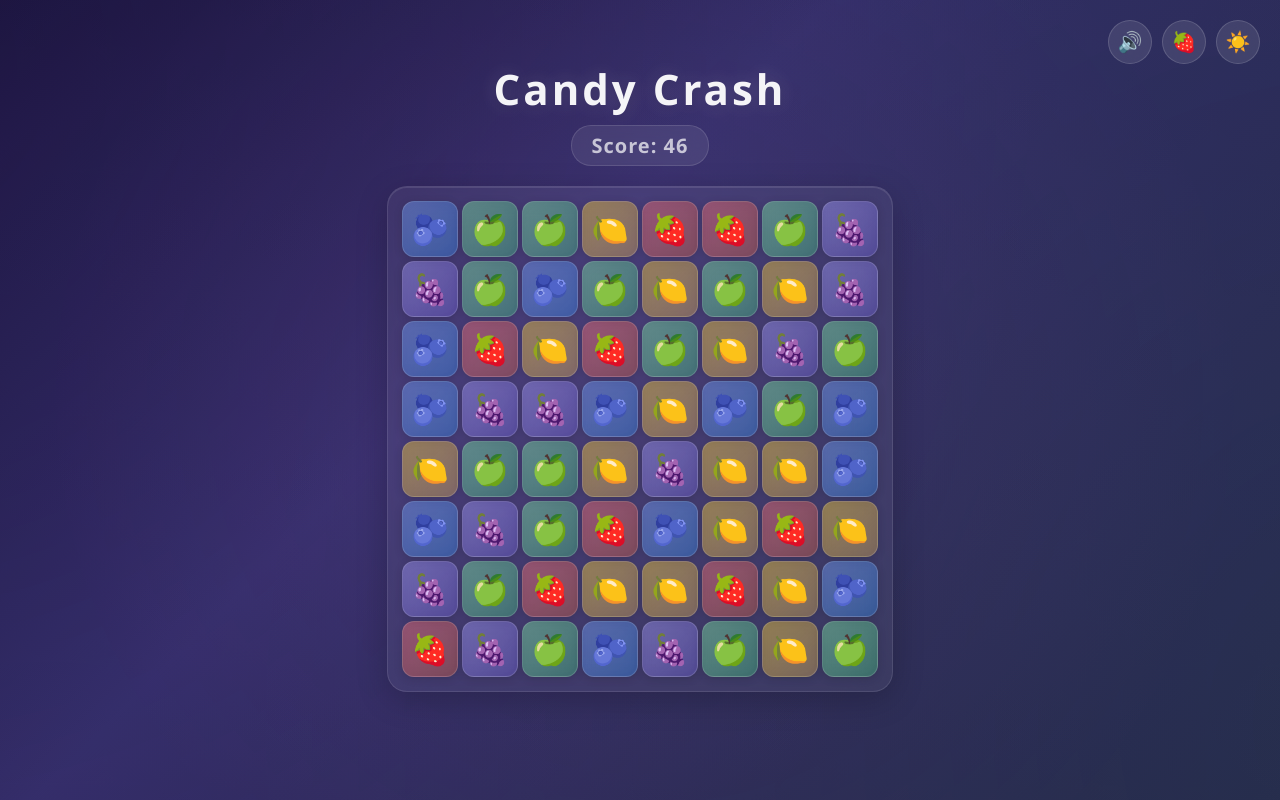
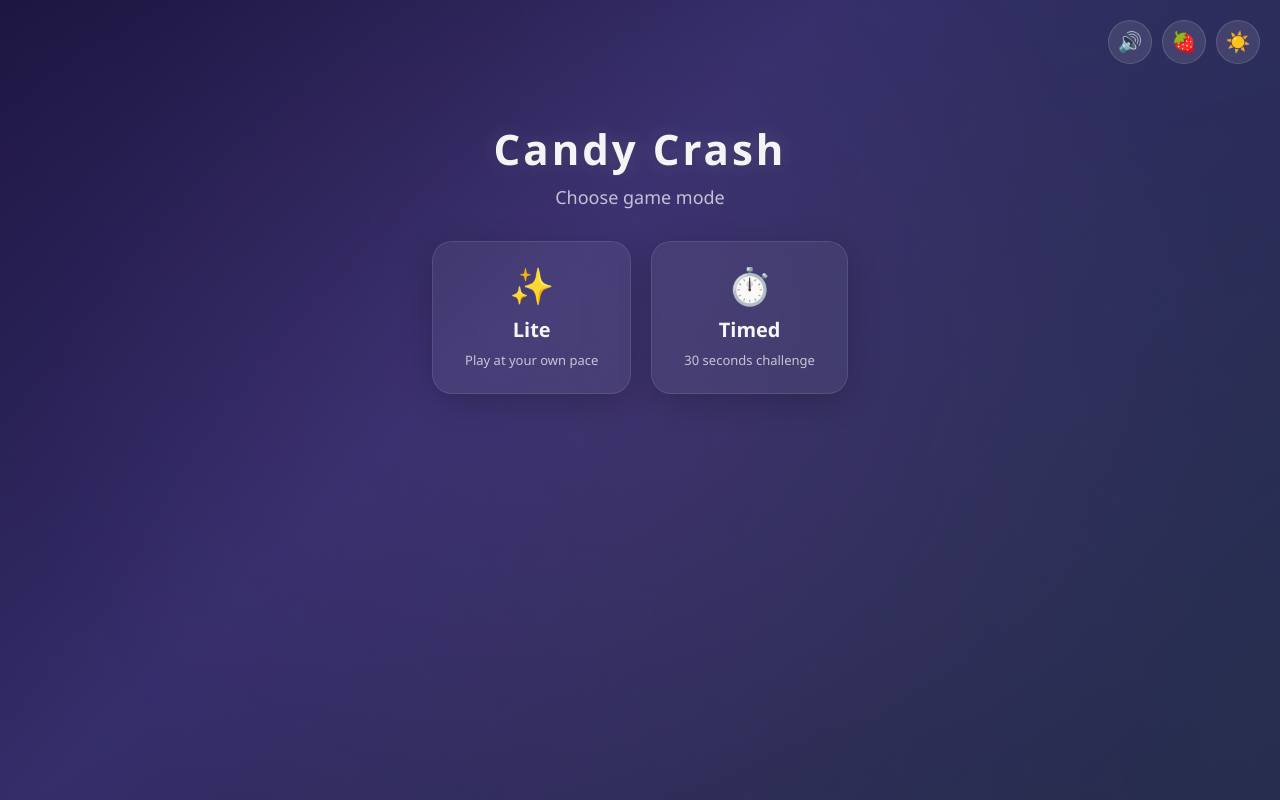
Before and after one commit to echnaya-p/candy-crash, a React (Create React App) app: page / in a window 1280 px wide. Built offline with nearby package versions, Linux system fonts and the light colour scheme.

Commit message:
Add timed/lite game modes with countdown, game over screen, and restart
Co-Authored-By: Claude Opus 4.6 (1M context) <noreply@anthropic.com>

```diff
--- a/src/App.css
+++ b/src/App.css
@@ -172,3 +172,61 @@ body::before {
         transform: translateY(0);
     }
 }
+
+.mode-select {
+    display: flex;
+    flex-direction: column;
+    align-items: center;
+    padding-top: 120px;
+}
+
+.mode-subtitle {
+    font-family: 'Segoe UI', sans-serif;
+    font-size: 18px;
+    color: var(--text-secondary);
+    margin-bottom: 32px;
+}
+
+.mode-buttons {
+    display: flex;
+    gap: 20px;
+}
+
+.mode-btn {
+    display: flex;
+    flex-direction: column;
+    align-items: center;
+    gap: 8px;
+    padding: 24px 32px;
+    background: var(--glass-bg);
+    backdrop-filter: blur(20px);
+    border-radius: 20px;
+    border: 1px solid var(--glass-border);
+    box-shadow: 0 8px 32px rgba(0, 0, 0, 0.2);
+    cursor: pointer;
+    transition: transform 0.2s ease, box-shadow 0.2s ease, border-color 0.2s ease;
+    min-width: 160px;
+}
+
+.mode-btn:hover {
+    transform: translateY(-4px);
+    box-shadow: 0 12px 40px rgba(0, 0, 0, 0.3);
+    border-color: var(--glass-border-hover);
+}
+
+.mode-icon {
+    font-size: 36px;
+}
+
+.mode-name {
+    font-family: 'Segoe UI', sans-serif;
+    font-size: 20px;
+    font-weight: 700;
+    color: var(--text-color);
+}
+
+.mode-desc {
+    font-family: 'Segoe UI', sans-serif;
+    font-size: 13px;
+    color: var(--text-secondary);
+}
--- a/src/App.js
+++ b/src/App.js
@@ -8,6 +8,7 @@ function App() {
   const [isMuted, setIsMuted] = useState(false);
   const [iconPack, setIconPack] = useState('berries');
   const [showIconMenu, setShowIconMenu] = useState(false);
+  const [gameMode, setGameMode] = useState(null);
   const menuRef = useRef(null);
 
   useEffect(() => {
@@ -27,6 +28,55 @@ function App() {
   const toggleTheme = () => {
     setTheme(prev => prev === 'dark' ? 'light' : 'dark');
   };
+
+  if (!gameMode) {
+    return (
+      <div className="App">
+        <div className="top-controls">
+          <button className="control-btn" onClick={() => setIsMuted(!isMuted)}>
+            {isMuted ? '🔇' : '🔊'}
+          </button>
+          <div className="icon-picker" ref={menuRef}>
+            <button className="control-btn" onClick={() => setShowIconMenu(!showIconMenu)}>
+              {ICON_PACKS[iconPack].label}
+            </button>
+            {showIconMenu && (
+              <div className="icon-menu">
+                {Object.entries(ICON_PACKS).map(([key, pack]) => (
+                  <button
+                    key={key}
+                    className={`icon-option${iconPack === key ? ' active' : ''}`}
+                    onClick={() => { setIconPack(key); setShowIconMenu(false); }}
+                  >
+                    {pack.label}
+                  </button>
+                ))}
+              </div>
+            )}
+          </div>
+          <button className="control-btn" onClick={toggleTheme}>
+            {theme === 'dark' ? '☀️' : '🌙'}
+          </button>
+        </div>
+        <div className="mode-select">
+          <div className="board-title">Candy Crash</div>
+          <div className="mode-subtitle">Choose game mode</div>
+          <div className="mode-buttons">
+            <button className="mode-btn" onClick={() => setGameMode('lite')}>
+              <span className="mode-icon">✨</span>
+              <span className="mode-name">Lite</span>
+              <span className="mode-desc">Play at your own pace</span>
+            </button>
+            <button className="mode-btn" onClick={() => setGameMode('timed')}>
+              <span className="mode-icon">⏱️</span>
+              <span className="mode-name">Timed</span>
+              <span className="mode-desc">30 seconds challenge</span>
+            </button>
+          </div>
+        </div>
+      </div>
+    );
+  }
 
   return (
     <div className="App">
@@ -56,7 +106,12 @@ function App() {
           {theme === 'dark' ? '☀️' : '🌙'}
         </button>
       </div>
-      <Board isMuted={isMuted} iconPack={iconPack}/>
+      <Board
+        isMuted={isMuted}
+        iconPack={iconPack}
+        gameMode={gameMode}
+        onExit={() => setGameMode(null)}
+      />
     </div>
   );
 }
--- a/src/Board/Board.css
+++ b/src/Board/Board.css
@@ -16,19 +16,53 @@
     transition: color 0.4s ease;
 }
 
+.board-info {
+    display: flex;
+    gap: 12px;
+    align-items: center;
+    margin-bottom: 20px;
+}
+
 .board-score {
     font-family: 'Segoe UI', sans-serif;
     font-size: 20px;
     font-weight: 600;
     color: var(--text-secondary);
     letter-spacing: 1px;
-    margin-bottom: 20px;
     padding: 6px 20px;
     background: var(--score-bg);
     border-radius: 20px;
     border: 1px solid var(--score-border);
     backdrop-filter: blur(10px);
     transition: background 0.4s ease, color 0.4s ease, border-color 0.4s ease;
+}
+
+.board-timer {
+    font-family: 'Segoe UI', sans-serif;
+    font-size: 20px;
+    font-weight: 700;
+    color: var(--text-secondary);
+    padding: 6px 16px;
+    background: var(--score-bg);
+    border-radius: 20px;
+    border: 1px solid var(--score-border);
+    backdrop-filter: blur(10px);
+    transition: color 0.3s ease, border-color 0.3s ease;
+}
+
+.board-timer.warning {
+    color: #ff6b6b;
+    border-color: rgba(255, 107, 107, 0.4);
+    animation: timer-pulse 1s ease-in-out infinite;
+}
+
+@keyframes timer-pulse {
+    0%, 100% { transform: scale(1); }
+    50% { transform: scale(1.05); }
+}
+
+.board-grid-container {
+    position: relative;
 }
 
 .board-grid {
@@ -124,3 +158,81 @@
         opacity: 0;
     }
 }
+
+.board-grid.disabled {
+    pointer-events: none;
+}
+
+.game-over-overlay {
+    position: absolute;
+    inset: 0;
+    display: flex;
+    flex-direction: column;
+    align-items: center;
+    justify-content: center;
+    gap: 12px;
+    background: rgba(0, 0, 0, 0.6);
+    backdrop-filter: blur(8px);
+    border-radius: 20px;
+    z-index: 10;
+    animation: menu-appear 0.3s ease-out;
+}
+
+.game-over-title {
+    font-family: 'Segoe UI', sans-serif;
+    font-size: 32px;
+    font-weight: 800;
+    color: #fff;
+    text-shadow: 0 0 20px rgba(255, 255, 255, 0.3);
+}
+
+.game-over-score {
+    font-family: 'Segoe UI', sans-serif;
+    font-size: 22px;
+    font-weight: 600;
+    color: rgba(255, 255, 255, 0.8);
+}
+
+.game-over-buttons {
+    display: flex;
+    gap: 12px;
+    margin-top: 8px;
+}
+
+.game-over-btn {
+    font-family: 'Segoe UI', sans-serif;
+    font-size: 16px;
+    font-weight: 600;
+    padding: 10px 24px;
+    border-radius: 14px;
+    border: 1px solid rgba(255, 255, 255, 0.2);
+    background: rgba(255, 255, 255, 0.15);
+    backdrop-filter: blur(10px);
+    color: #fff;
+    cursor: pointer;
+    transition: background 0.2s ease, transform 0.15s ease;
+}
+
+.game-over-btn:hover {
+    background: rgba(255, 255, 255, 0.25);
+    transform: scale(1.05);
+}
+
+.game-over-btn.secondary {
+    background: rgba(255, 255, 255, 0.08);
+}
+
+.game-over-btn.secondary:hover {
+    background: rgba(255, 255, 255, 0.15);
+}
+
+@keyframes menu-appear {
+    0% {
+        opacity: 0;
+        transform: translateY(-8px);
+    }
+    100% {
+        opacity: 1;
+        transform: translateY(0);
+    }
+}
--- a/src/Board/Board.js
+++ b/src/Board/Board.js
@@ -1,12 +1,14 @@
 import {checkCombos} from "../helpers/checkCombos";
-import {useCallback, useEffect, useState} from "react";
+import {useCallback, useEffect, useState, useRef} from "react";
 import {generateCandies, swapColors} from "../helpers/utils";
 import {updateCandies} from "../helpers/updatedCandies";
 import {getCandyConfig} from "../helpers/constants";
 import {playClick, playCombo, playError} from "../helpers/sounds";
 import './Board.css';
 
-function Board({ isMuted, iconPack }) {
+const TIMER_DURATION = 30;
+
+function Board({ isMuted, iconPack, gameMode, onExit }) {
     const candyConfig = getCandyConfig(iconPack);
     const [candies, setCandies] = useState(generateCandies());
     const [isCheck, setIsCheck] = useState(false);
@@ -15,6 +17,26 @@ function Board({ isMuted, iconPack }) {
     const [lastSwap, setLastSwap] = useState(null);
     const [shakeIndices, setShakeIndices] = useState([]);
     const [score, setScore] = useState(0);
+    const [timeLeft, setTimeLeft] = useState(TIMER_DURATION);
+    const [gameOver, setGameOver] = useState(false);
+    const timerRef = useRef(null);
+
+    useEffect(() => {
+        if (gameMode !== 'timed') return;
+
+        timerRef.current = setInterval(() => {
+            setTimeLeft(prev => {
+                if (prev <= 1) {
+                    clearInterval(timerRef.current);
+                    setGameOver(true);
+                    return 0;
+                }
+                return prev - 1;
+            });
+        }, 1000);
+
+        return () => clearInterval(timerRef.current);
+    }, [gameMode, gameOver]);
 
     const handleCheck = useCallback(() => {
         const combo = checkCombos(candies);
@@ -39,6 +61,7 @@ function Board({ isMuted, iconPack }) {
     }, [candies, lastSwap, isMuted]);
 
     const handleClick = (id) => {
+        if (gameOver) return;
         if (firstElementForSwap === id) {
             setFirstElementForSwap(null);
             return;
@@ -53,6 +76,18 @@ function Board({ isMuted, iconPack }) {
 
     const isSelectedItem = (id) => {
         return firstElementForSwap === id || secondElementForSwap === id;
+    };
+
+    const handleRestart = () => {
+        setCandies(generateCandies());
+        setScore(0);
+        setTimeLeft(TIMER_DURATION);
+        setGameOver(false);
+        setIsCheck(false);
+        setFirstElementForSwap(null);
+        setSecondElementForSwap(null);
+        setLastSwap(null);
+        setShakeIndices([]);
     };
 
     useEffect(() => {
@@ -89,8 +124,16 @@ function Board({ isMuted, iconPack }) {
     return (
         <div className="board-wrapper">
             <div className="board-title">Candy Crash</div>
+            <div className="board-info">
                 <div className="board-score">Score: {score}</div>
-            <div className="board-grid">
+                {gameMode === 'timed' && (
+                    <div className={`board-timer${timeLeft <= 10 ? ' warning' : ''}`}>
+                        {timeLeft}s
+                    </div>
+                )}
+            </div>
+            <div className="board-grid-container">
+                <div className={`board-grid${gameOver ? ' disabled' : ''}`}>
                     {candies.map((color, index) => {
                         const config = candyConfig[color] || candyConfig.white;
                         const isEmpty = color === 'white';
@@ -107,6 +150,21 @@ function Board({ isMuted, iconPack }) {
                         );
                     })}
                 </div>
+                {gameOver && (
+                    <div className="game-over-overlay">
+                        <div className="game-over-title">Time's up!</div>
+                        <div className="game-over-score">Score: {score}</div>
+                        <div className="game-over-buttons">
+                            <button className="game-over-btn" onClick={handleRestart}>
+                                Play Again
+                            </button>
+                            <button className="game-over-btn secondary" onClick={onExit}>
+                                Menu
+                            </button>
+                        </div>
+                    </div>
+                )}
+            </div>
         </div>
     );
 }
```
Lines whose indentation alone changed are shown as unchanged.
